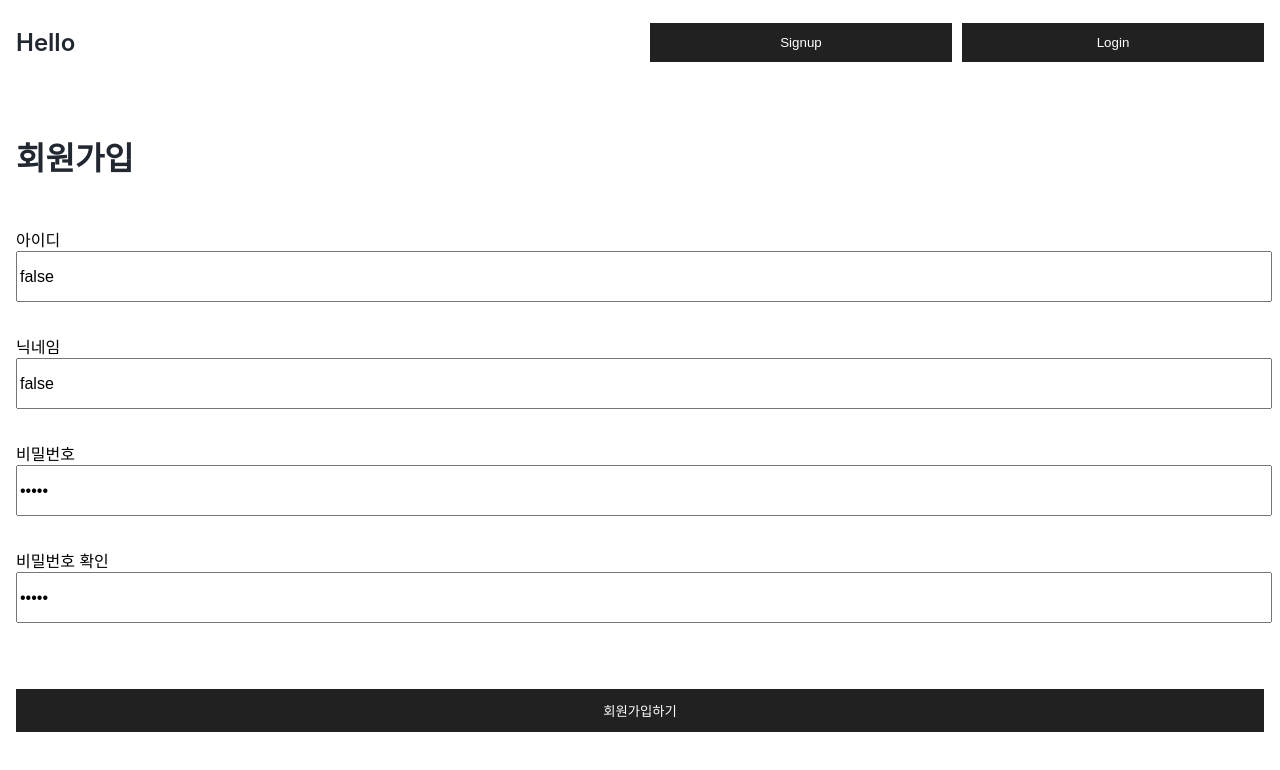
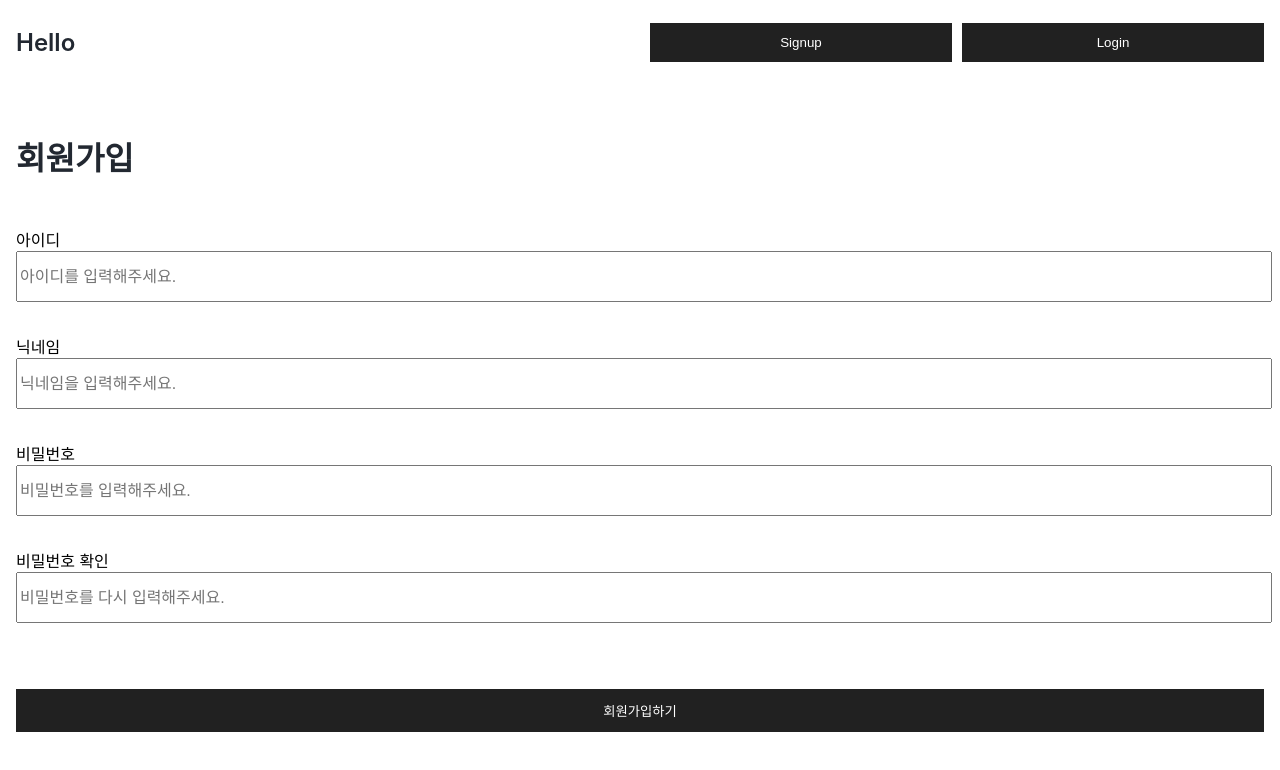
Before and after one commit to crown0205/prac_week3, a React (Create React App) app: page /signup in a window 1280 px wide. Shown: the top 770 px of the page. Built offline with nearby package versions, Linux system fonts and the light colour scheme.

Commit message:
로그인과, 회원가입에서 inpput 태그에 글 작성 안되던거 고침

```diff
--- a/src/elements/Input.js
+++ b/src/elements/Input.js
@@ -9,6 +9,7 @@ const Input = props => {
   const styles = {
     height: height,
     width: width,
+
   };
 
   return (
@@ -17,11 +18,12 @@ const Input = props => {
         <Label>{label}</Label>
         <InputBox
           type={type}
-          value={value}
+          value={value ? value : ""}
           placeholder={placeholder}
           onChange={_onChange}
           {...styles}
         ></InputBox>
+        {/* <ElInput type={type} placeholder={placeholder} onChange={_onChange} /> */}
       </Grid>
     </>
   );
@@ -32,9 +34,8 @@ Input.defaultProps = {
   type: "text",
   _onChange: () => {},
   height: "45px",
-  // padding: "18px 16px",
   margin: false,
-  value:false,
+  value: "",
 };
 
 const Label = styled.label`
@@ -42,11 +43,17 @@ const Label = styled.label`
 `;
 
 const InputBox = styled.input`
-  display: inline-block;
   width: ${props => (props.width ? props.width : "100%")};
   margin: auto;
   height: ${props => props.height};
   font-size: 16px;
 `;
 
+// const ElInput = styled.input`
+// border: 1px solid #212121;
+// width: 100%;
+// padding: 12px 4px;
+// box-sizing: border-box;
+// `
+
 export default Input;
--- a/src/pages/Login.js
+++ b/src/pages/Login.js
@@ -31,6 +31,7 @@ const Login = props => {
             label="아이디"
             placeholder="아이디를 입력해주세요."
             height="40px"
+            value={id}
             _onChange={e => {
               setId(e.target.value);
             }}
@@ -43,6 +44,7 @@ const Login = props => {
             type="password"
             placeholder="패스워드 입력해주세요."
             height="40px"
+            value={pwd}
             _onChange={e => {
               setPwd(e.target.value);
             }}
--- a/src/pages/Signup.js
+++ b/src/pages/Signup.js
@@ -35,6 +35,7 @@ const Signup = props => {
         <Grid padding="16px 0px">
           <Input
             label="아이디"
+            value={id}
             placeholder="아이디를 입력해주세요."
             _onChange={(e) => {
               setId(e.target.value)
@@ -45,6 +46,7 @@ const Signup = props => {
         <Grid padding="16px 0px">
           <Input
             label="닉네임"
+            value={user_name}
             placeholder="닉네임을 입력해주세요."
             _onChange={(e) => {
               setUserName(e.target.value)
@@ -55,6 +57,7 @@ const Signup = props => {
         <Grid padding="16px 0px">
           <Input
             label="비밀번호"
+            value={pwd}
             type="password"
             placeholder="비밀번호를 입력해주세요."
             _onChange={(e) => {
@@ -66,6 +69,7 @@ const Signup = props => {
         <Grid padding="16px 0px">
           <Input
             label="비밀번호 확인"
+            value={pwd_check}
             type="password"
             placeholder="비밀번호를 다시 입력해주세요."
             _onChange={(e) => {
--- a/src/redux/modules/user.js
+++ b/src/redux/modules/user.js
@@ -43,7 +43,7 @@ const loginFB = (id, pwd) => {
             })
           );
 
-          history.push("/");
+          history.replace("/");
         })
         .catch(error => {
           var errorCode = error.code;
```
